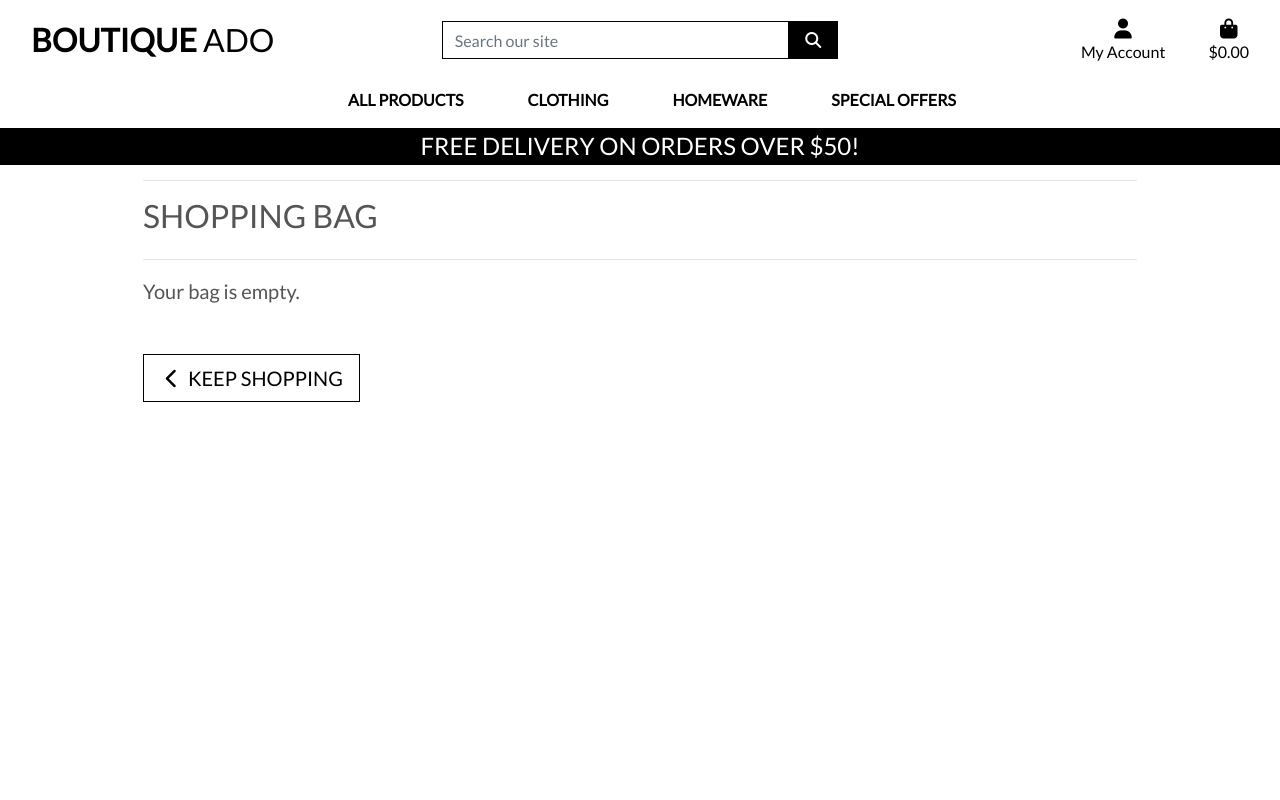
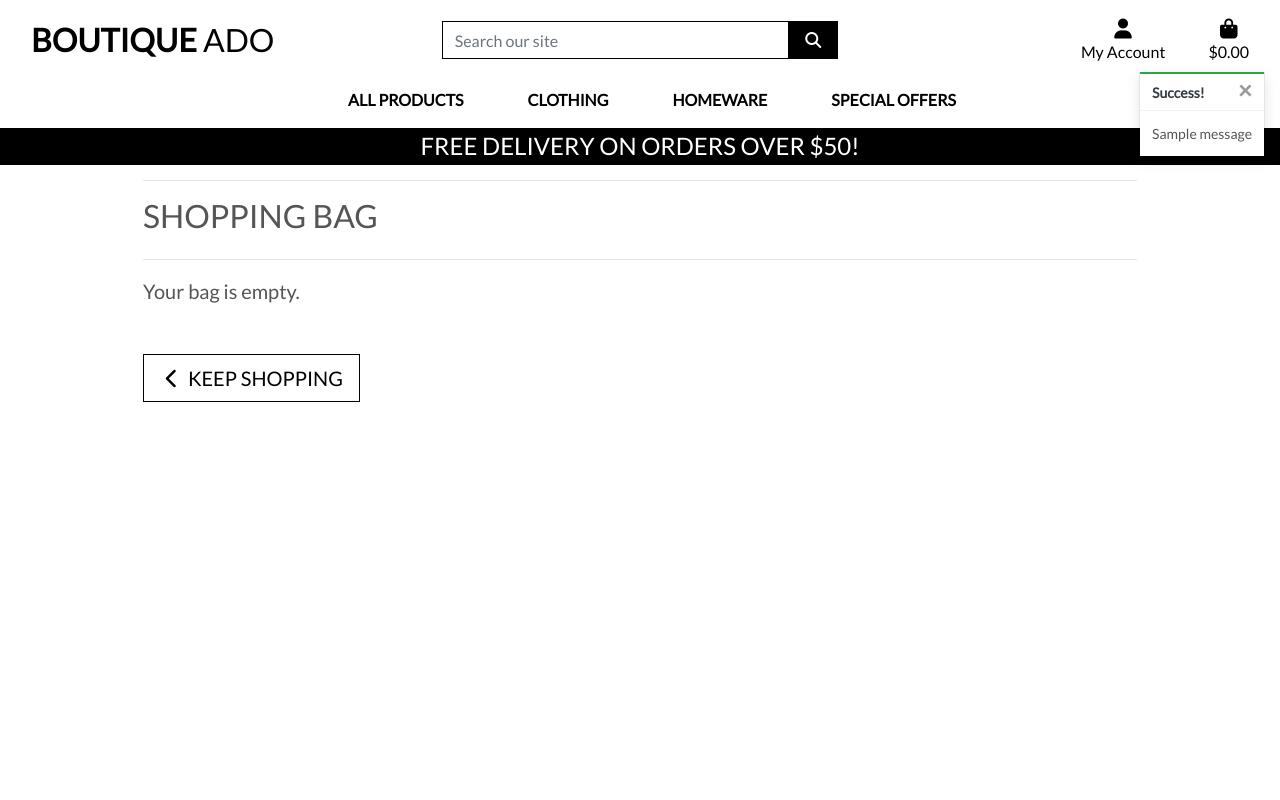
Before and after one commit to ireneuszcierpisz/boutique_ado_v1_i, a Django app: page /bag/ in a window 1280 px wide. Run offline with Django 3.2, Linux system fonts and the light colour scheme; one stand-in notice (Sample message) is shown; some libraries are stand-ins or nearby versions.

Commit message:
Add toasts

```diff
--- a/bag/templates/bag/bag.html
+++ b/bag/templates/bag/bag.html
@@ -170,6 +170,7 @@
 <!-- JavaScript code to be executed when any of the two <a> elements in the table above are clicked-->
 <!-- !!we need to add the additional views in the bag app to handle these events -->
 <script type="text/javascript">
+
     // Update quantity on click on the update link;
     // find the most recently seen update form in the Dom,  and then call the form's submit method
     $('.update-link').click(function(e) {
@@ -200,7 +201,7 @@
         var data = {'csrfmiddlewaretoken': csrfToken, 'product_size': size};
 
         // to post to the server use the post method from jQuery giving it both the url and the data.
-        // the post function will work here if we will replace the slim version of jQuery with the min version
+        // the post function will work here if we will replace the slim version of jQuery with the min version in base.html block corejs
         $.post(url, data)
          // when done execute a function to reload the page
          .done(function() {
--- a/bag/views.py
+++ b/bag/views.py
@@ -1,4 +1,10 @@
 from django.shortcuts import render, redirect, reverse, HttpResponse
+
+# import messages and keep users informed of everything that's going on across the entire site
+# by sending messages through the Django messages framework
+from django.contrib import messages
+
+from products.models import Product
 
 # define a view which will render the bag template
 def view_bag(request):
@@ -11,6 +17,9 @@ def view_bag(request):
 # We'll submit the form product_detail.html to this view including the product id and the quantity
 def add_to_bag(request, item_id):
     """ Add a quantity of the specified product to the shopping bag """
+
+    # to make messages works we need
+    product = Product.objects.get(pk=item_id)
 
     # get the quantity from the form
     # convert it to an integer since it'll come from the template as a string
@@ -54,6 +63,9 @@ def add_to_bag(request, item_id):
         else:
             # create a key of the items id and set it equal to the quantity
             bag[item_id] = quantity
+            # ref to the toast; add a message to the request object and use string formatting
+            # to let the user know they've added a product to their bag
+            messages.success(request, f'Added {product.name} to your bag.')
 
     # put the bag variable into the session which itself is a python dictionary
     request.session['bag'] = bag
--- a/boutique_ado/settings.py
+++ b/boutique_ado/settings.py
@@ -25,7 +25,7 @@ SECRET_KEY = 'django-insecure-*zc!+9#1g(v!%0(l#(#7tp)(60#s_b-ii-skf5$njhk!io#tis
 # SECURITY WARNING: don't run with debug turned on in production!
 DEBUG = True
 
-ALLOWED_HOSTS = ['8000-ireneuszcie-boutiqueado-0klw69r04ch.ws-eu111.gitpod.io']
+ALLOWED_HOSTS = ['8000-ireneuszcie-boutiqueado-0klw69r04ch.ws-eu114.gitpod.io']
 
 
 # Application definition
@@ -81,6 +81,9 @@ TEMPLATES = [
         },
     },
 ]
+
+# ref to the toast; to store messages in the session due to the use of gitpod
+MESSAGE_STORAGE = 'django.contrib.messages.storage.session.SessionStorage'
 
 AUTHENTICATION_BACKENDS = (
     # Needed to login by username in Django admin, regardless of `allauth`
--- a/static/css/base.css
+++ b/static/css/base.css
@@ -86,6 +86,25 @@ a.category-badge > span.badge:hover {
 }
 
 
+/* ------------------------------- bootstrap toasts */
+
+/* to position the message container in the upper right of the screen
+and always on top of everything else */
+.message-container {
+    position: fixed;
+    top: 72px;
+    right: 15px;
+    z-index: 99999999999;
+}
+
+.custom-toast {
+    overflow: visible;
+}
+
+.toast-capper {
+    height: 2px;
+}
+
 /* -------------------------------- Media Queries */
 
 /* Slightly larger container on xl screens */
--- a/templates/base.html
+++ b/templates/base.html
@@ -131,7 +131,30 @@
   </header>
 
     {% if messages %}
-        <div class="message-container"></div>
+        <div class="message-container">
+            <!-- because of the includes/toasts, we can render a different kind of notification for a different type of message. -->
+            <!-- iterate through any messages sent back from the server and render one of toasts includes -->
+            {% for message in messages %}
+                <!-- Djanggo messages have levels which are classifiers like debug, info, error and so on for different message types
+                and they can be represented with an integer as well.
+                So we can choose which of our includes/toasts/toast_ we want to render based on the message level. -->
+
+                {% with message.level as level %}
+                    {% if level == 40 %}
+                        <!-- In Django, a message of level 40 is an error. -->
+                        {% include 'includes/toasts/toast_error.html' %}
+                    {% elif level == 30 %}
+                        <!-- Level 30 is a warning -->
+                        {% include 'includes/toasts/toast_warning.html' %}
+                    {% elif level == 25 %}
+                        {% include 'includes/toasts/toast_success.html' %}
+                    {% else %}
+                        {% include 'includes/toasts/toast_info.html' %}
+                    {% endif %}
+                {% endwith %}
+
+            {% endfor %}
+        </div>
     {% endif %}
 
     {% block page_header %}
@@ -141,6 +164,14 @@
     {% endblock %}
 
     {% block postloadjs %}
+    <!-- Use the bootstrap JavaScript to show the toast and thus the message;
+    Putting this in the base.html template will ensure that every page that loads
+    will immediately call the show option on all toasts that have been rendered in the messages container-->
+     <script type="text/JavaScript">
+        // call the toast method from bootstrap with an option of show on any elements with the toast class:
+        $('.toast').toast('show');
+     </script>
+
     {% endblock %}
 
   </body>
--- /dev/null
+++ b/templates/includes/toasts/toast_success.html
@@ -0,0 +1,22 @@
+<!--
+Add a feature of bootstrap called toasts which will give us notifications we can customize
+and we'll use the Django messages framework to communicate with users as they use our store.
+Toasts will pop up when a user performs an action such as adding something to their shopping bag.
+ -->
+<!-- toast from bootstrap with custom custom-toast class -->
+ <div class="toast custom-toast rounded-0 border-top-0" data-autohide="false">
+    <!-- custom div -->
+    <div class="arrow-up arrow-success"></div>
+    <!-- custom div -->
+    <div class="w-100 toast-capper bg-success"></div>
+    <div class="toast-header bg-white text-dark">
+        <strong class="mr-auto">Success!</strong>
+        <button type="button" class="ml-2 mb-1 close text-dark" data-dismiss="toast" aria-label="Close">
+            <span aria-hidden="true">&times;</span>
+        </button>
+    </div>
+    <div class="toast-body bg-white">
+        <!-- the message template variable included in the message container in the base.html template -->
+        {{ message }}
+    </div>
+</div>
```
Also changed, not shown: templates/includes/toasts/toast_error.html (added, +22 -0 lines), templates/includes/toasts/toast_info.html (added, +22 -0 lines), templates/includes/toasts/toast_warning.html (added, +22 -0 lines), db.sqlite3.
